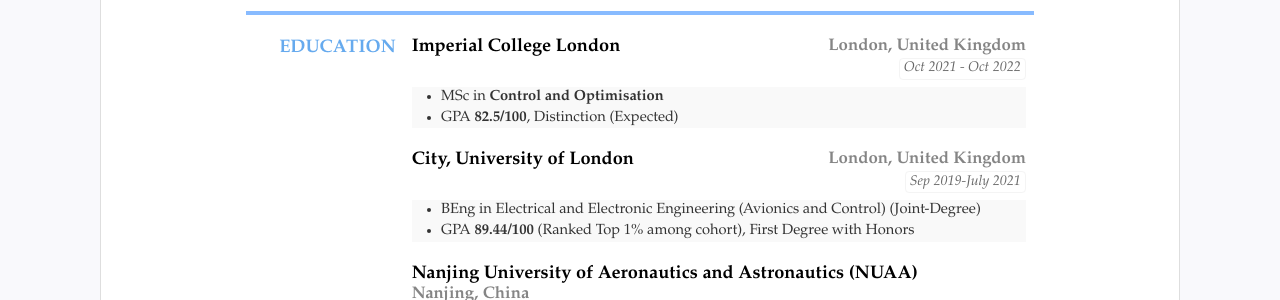
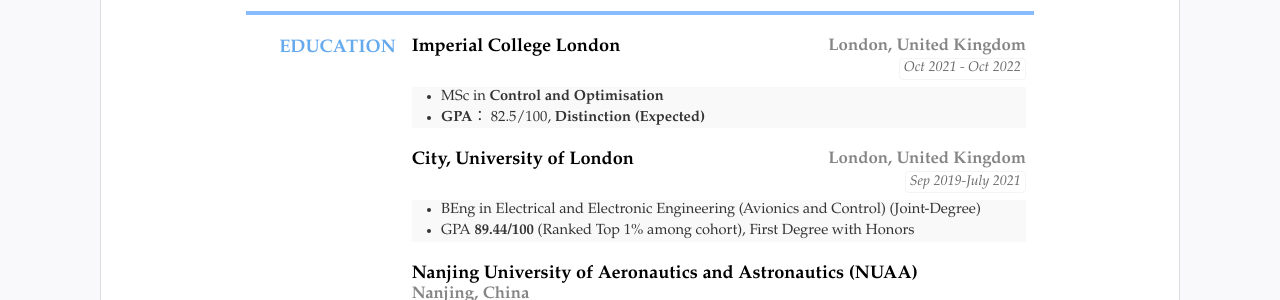
Before and after one commit to haoyuweigittest/haoyuweigittest.github.io, a Jekyll site: the page built from index.html, in a window 1280 px wide and 900 px high. Shown: the part 171-471 px from the top of the window. Built offline with Jekyll 4.4.1, drawn with Linux system fonts in a browser that asks for light colours.

Commit message:
Update edu1.md

```diff
--- a/_data/edu1.md
+++ b/_data/edu1.md
@@ -1,2 +1,2 @@
 - MSc in **Control and Optimisation**
-- GPA **82.5/100**, Distinction (Expected)
+- **GPA**： 82.5/100, **Distinction (Expected)**
```
